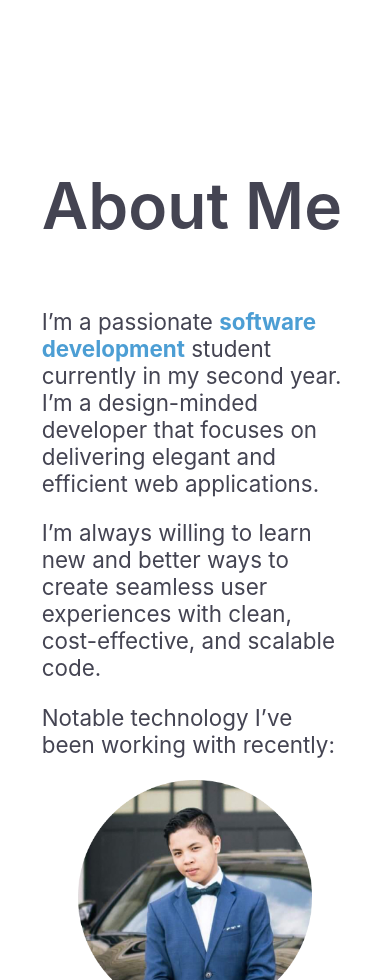
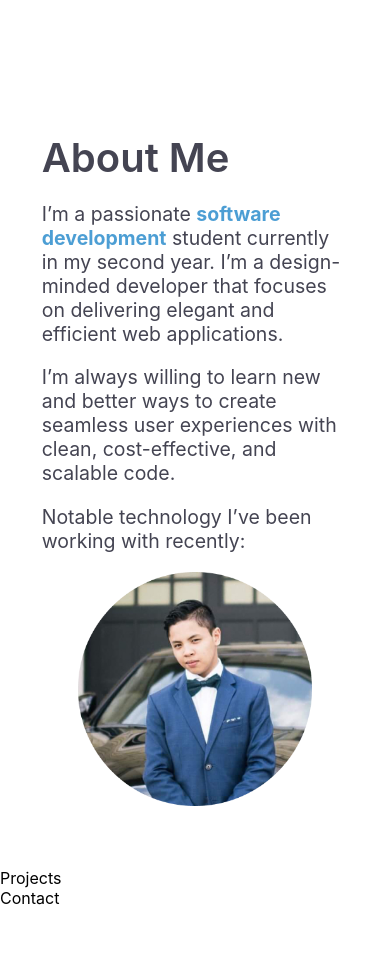
Before and after one commit to ShernanJ/Shernan-Javier, a React (Create React App) app: page / in a window 390 px wide. Shown: the part 820-1800 px from the top of the page. After the commit the page ends 1728 px from the top, so only its background shows below. Built offline with nearby package versions, Linux system fonts and the light colour scheme.

Commit message:
Added responsiveness and fixed a ton of whitespace issues

```diff
--- a/src/Components/Pages/About/Content/Texts.js
+++ b/src/Components/Pages/About/Content/Texts.js
@@ -3,27 +3,35 @@ import styled from "styled-components";
 
 const Wrapper = styled.div`
   display:block;
-  padding-top: 11%;
-  flex: 60%;
+  flex: 70%;
+  @media only screen and (min-width: 769px){
+
+  }
 `;
 
 const Text = styled.p`
-  font-size: 1.4rem;
+  font-size: 5vw;
   /* font-size: 24px; */
   color: #444452;
+  @media only screen and (min-width: 769px){
+    font-size: 1.6rem;
+  }
 `;
 
 const Title = styled.span`
-  font-size: 64px;
+  font-size: 2.5rem;
   font-weight: 600;
   color: #444452;
+  @media only screen and (min-width: 769px){
+    font-size: 3rem;
+  }
 `;
 
 const Texts = (props) => {
   return (
     <Wrapper>
       <Title>About Me</Title>
-      <Text style={{marginTop:"64px"}}>
+      <Text>
         I’m a passionate{" "}
         <span style={{ color: "#4C9ED4", fontWeight: "bold" }}>
           software development
```
